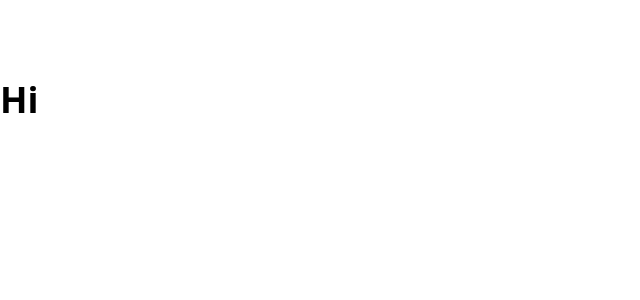
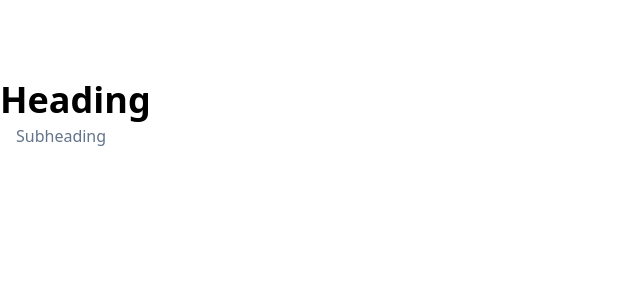
Before and after one commit to AbhishekR14/PayYourFren, a React (Vite) app in the folder frontend/: page /signup in a window 1280 px wide. Shown: the top 300 px of the page, without its empty margins (0-640 px from the left). Built offline with nearby package versions, Linux system fonts and the light colour scheme.

Commit message:
Subheading component

```diff
--- /dev/null
+++ b/frontend/components/Subheading.jsx
@@ -0,0 +1,5 @@
+export function Subheading(props) {
+  return (
+    <div className="text-slate-500 text-md pt-1 px-4 pb-4">{props.label}</div>
+  );
+}
--- a/frontend/components/heading.jsx
+++ b/frontend/components/heading.jsx
@@ -1,5 +1,3 @@
 export function Heading(props) {
-  return (
-    <div className="font-bold text-4xl pt-20">{props.label}</div>
-  );
+  return <div className="font-bold text-4xl pt-20">{props.label}</div>;
 }
--- a/frontend/pages/signup.jsx
+++ b/frontend/pages/signup.jsx
@@ -1,9 +1,11 @@
 import { Heading } from "../components/heading";
+import { Subheading } from "../components/Subheading";
 
 function signup() {
   return (
     <div>
-      <Heading label={"Hi"} />
+      <Heading label={"Heading"} />
+      <Subheading label={"Subheading"} />
     </div>
   );
 }
```
